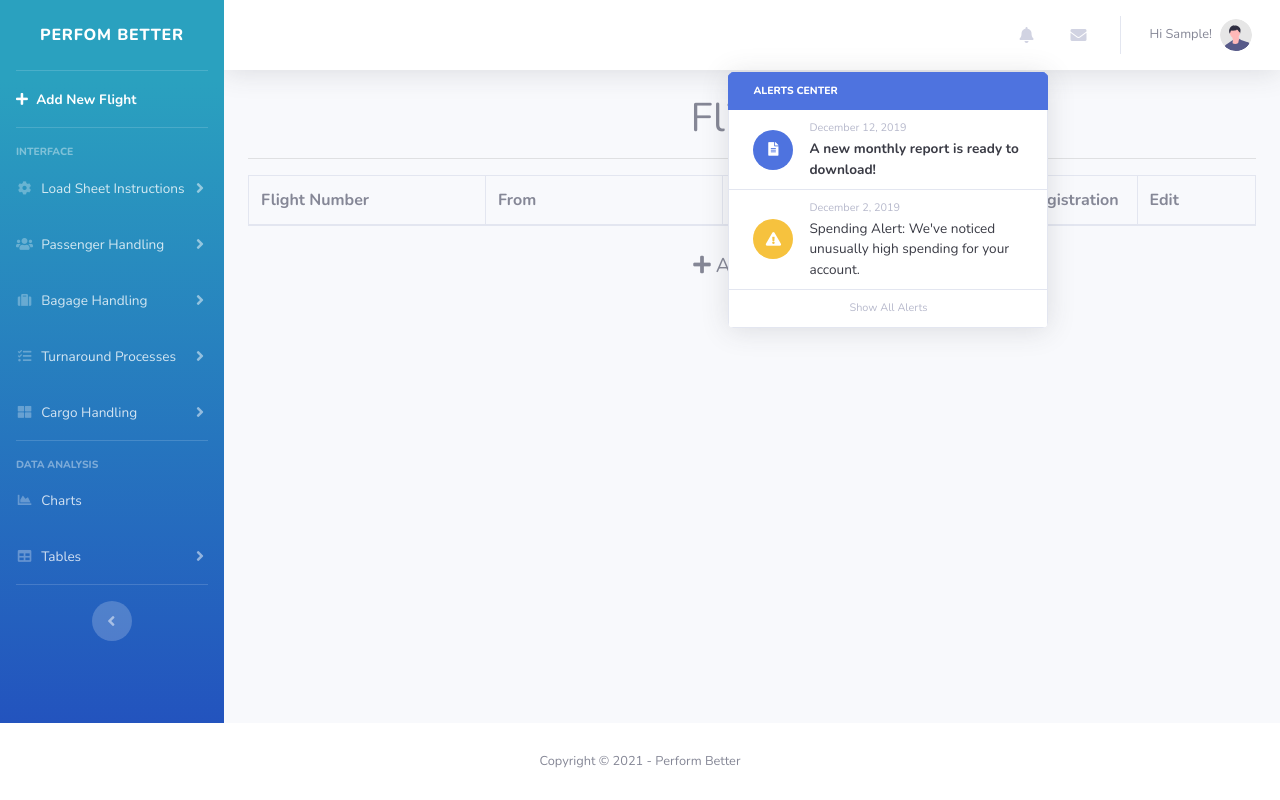
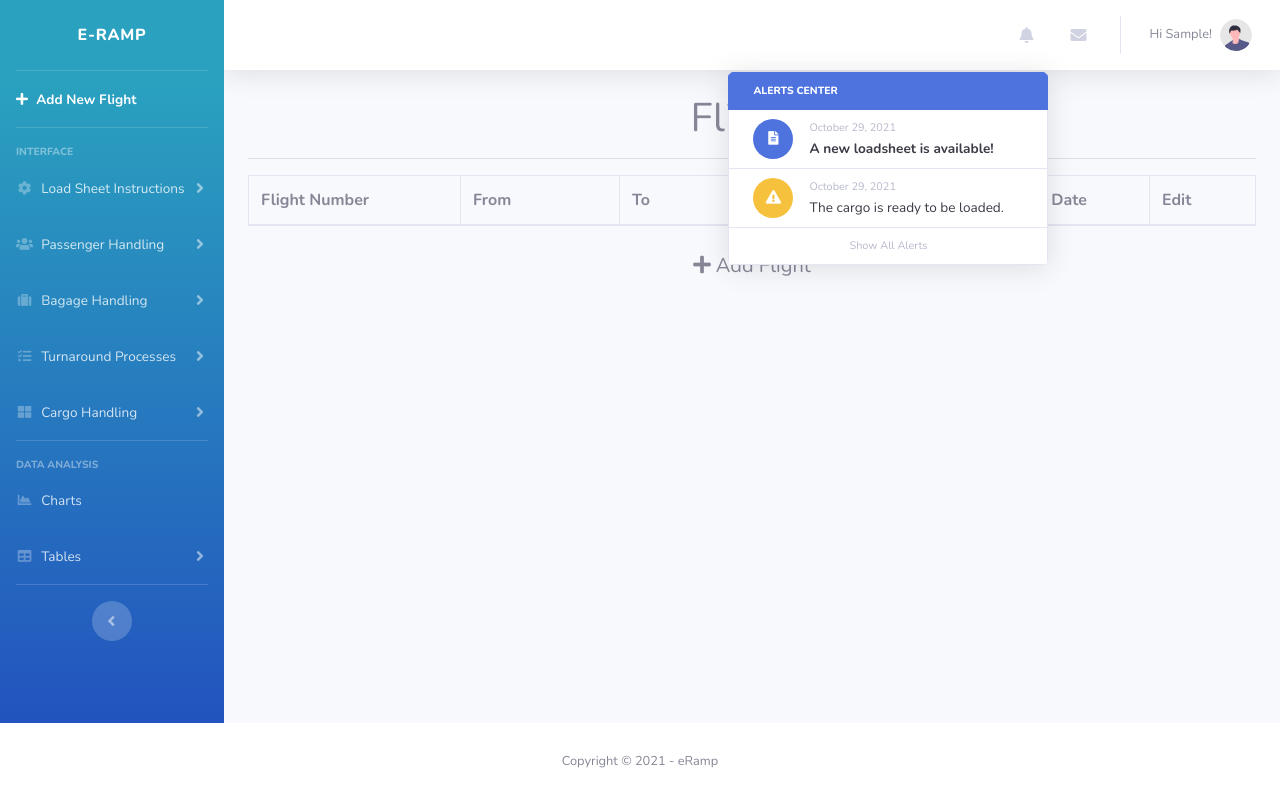
Before and after one commit to AhlemKaabi/DigiRamp_flask_app, a Flask app: page /dashboard/flights in a window 1280 px wide, after a click that opens the changed part. Run offline with Flask 2, Linux system fonts and the light colour scheme; the visitor is signed in with stand-in values (Sample User, id 1); data comes from the database, SQL or seed files in the repository; data that the repository does not hold is empty; some libraries are stand-ins or nearby versions.

Commit message:
MVP complete

```diff
--- a/app/dashboard/controller.py
+++ b/app/dashboard/controller.py
@@ -1,8 +1,7 @@
 from flask import flash, redirect, render_template, url_for, jsonify
 from flask.globals import request
 from flask_login import login_required, current_user
-from requests import NullHandler
-
+import datetime
 from . import dashboard
 from .forms import FlightForm
 from .. import db
@@ -21,6 +20,37 @@ def list_flights():
 
     return render_template('dashboard/flights/flights.html', flights=flights)
 
+
+def transform_date(date):
+    transformed_date = ""
+    months = {
+        "01": "JAN",
+        "02": "FEB",
+        "03": "MAR",
+        "04": "APR",
+        "05": "MAY",
+        "06": "JUN",
+        "07": "JUL",
+        "08": "AUG",
+        "09": "SEP",
+        "10": "OCT",
+        "11": "NOV",
+        "12": "DEC",
+    }
+    if date:
+        date_split = date.split('-')
+        if len(date_split) == 3:
+            year = str(date_split[0])[-2:] #select the last 2 char , this is who the year is represented in the loadsheet
+            month = date_split[1]
+            day = date_split[2]
+    else:
+        return date
+    for Mon_C, Mon_L in months.items():
+        if Mon_C == month:
+            month = Mon_L
+    transformed_date = ''.join([day, month, year])
+    return transformed_date
+
 # dashboard to start the ramp operations!
 @dashboard.route('/flights/<int:id>', methods=['GET', 'POST'])
 @login_required
@@ -37,6 +67,7 @@ def start_operation(id):
     flight_data["destination"] = flight.destination
     flight_data["aircraft_registration"] = flight.aircraft_registration
     flight_data["id"] = flight.id
+    flight_data["date"] = flight.date
 
     return render_template('dashboard/rampdashboard.html', title="Dashboard", flight_data=flight_data)
 
@@ -51,10 +82,12 @@ def add_flight():
     add_flight = True
     form = FlightForm()
     if form.validate_on_submit():
+        today = str(datetime.date.today())
         flight = Flight(flight_number=form.flight_number.data.upper(),
                         departure=form.departure.data.upper(),
                         destination=form.destination.data.upper(),
                         aircraft_registration=form.aircraft_registration.data.upper(),
+                        date = transform_date(today),
                         rampagent_id = current_user.id)
         try:
             # add flight to the database and start ramp operations
--- a/app/models.py
+++ b/app/models.py
@@ -71,6 +71,7 @@ class Flight(db.Model):
     departure = db.Column(db.String(20), index=True)
     destination = db.Column(db.String(20), index=True)
     aircraft_registration = db.Column(db.String(20), index=True)
+    date = db.Column(db.String(20), index=True)
     rampagent_id = db.Column(db.Integer, db.ForeignKey('rampagents.id'))
 
 
--- a/app/templates/auth/login.html
+++ b/app/templates/auth/login.html
@@ -9,7 +9,7 @@
     <meta name="description" content="">
     <meta name="author" content="">
 
-    <title>{{ title }} - Perform Better</title>
+    <title>{{ title }} - eRamp</title>
     <!-- Favicon-->
     <link rel="icon" type="image/x-icon" href="../../static/assets/favicon.ico" />
     <!-- Custom fonts for this template-->
--- a/app/templates/auth/register.html
+++ b/app/templates/auth/register.html
@@ -9,7 +9,7 @@
     <meta name="description" content="">
     <meta name="author" content="">
 
-    <title>{{ title }} - Perform Better</title>
+    <title>{{ title }} - eRamp</title>
     <!-- Favicon-->
     <link rel="icon" type="image/x-icon" href="../../static/assets/favicon.ico" />
     <!-- Custom fonts for this template-->
--- a/app/templates/base.html
+++ b/app/templates/base.html
@@ -28,7 +28,7 @@
 					<div class="sidebar-brand-icon rotate-n-15">
 						<!-- <i class="fas fa-laugh-wink"></i> -->
 					</div>
-					<div class="sidebar-brand-text mx-3">Perfom Better</div>
+					<div class="sidebar-brand-text mx-3">e-Ramp</div>
 				</a>
 
 				<!-- Divider -->
@@ -244,8 +244,8 @@
 											</div>
 										</div>
 										<div>
-											<div class="small text-gray-500">December 12, 2019</div>
-											<span class="font-weight-bold">A new monthly report is ready to download!</span>
+											<div class="small text-gray-500">October 29, 2021</div>
+											<span class="font-weight-bold">A new loadsheet is available!</span>
 										</div>
 									</a>
 									<a class="dropdown-item d-flex align-items-center" href="#">
@@ -255,8 +255,8 @@
 											</div>
 										</div>
 										<div>
-											<div class="small text-gray-500">December 2, 2019</div>
-											Spending Alert: We've noticed unusually high spending for your account.
+											<div class="small text-gray-500">October 29, 2021</div>
+											The cargo is ready to be loaded.
 										</div>
 									</a>
 									<a class="dropdown-item text-center small text-gray-500" href="#">Show All Alerts</a>
@@ -284,9 +284,8 @@
 											<div class="status-indicator bg-success"></div>
 										</div>
 										<div class="font-weight-bold">
-											<div class="text-truncate">Hi there! I am wondering if you can help me with a
-												problem I've been having.</div>
-											<div class="small text-gray-500">Emily Fowler · 58m</div>
+											<div class="text-truncate">Hi there! are we read for the deplanment?.</div>
+											<div class="small text-gray-500">Emily Fowler · 3m</div>
 										</div>
 									</a>
 									<a class="dropdown-item text-center small text-gray-500" href="#">Read More Messages</a>
@@ -306,14 +305,14 @@
 								<!-- Dropdown - User Information -->
 								<div class="dropdown-menu dropdown-menu-right shadow animated--grow-in"
 									aria-labelledby="userDropdown">
-									<a class="dropdown-item" href="#">
+									<!-- <a class="dropdown-item" href="#">
 										<i class="fas fa-user fa-sm fa-fw mr-2 text-gray-400"></i>
 										Profile
 									</a>
 									<a class="dropdown-item" href="#">
 										<i class="fas fa-cogs fa-sm fa-fw mr-2 text-gray-400"></i>
 										Settings
-									</a>
+									</a> -->
 									<a class="dropdown-item" href="{{ url_for('dashboard.list_flights') }}">
 										<i class="fas fa-list fa-sm fa-fw mr-2 text-gray-400"></i>
 										List My Flights
@@ -335,7 +334,7 @@
 					<footer class="sticky-footer bg-white fixed-bottom">
 						<div class="container my-auto">
 							<div class="copyright text-center my-auto">
-								<span>Copyright &copy; 2021 - Perform Better</span>
+								<span>Copyright &copy; 2021 - eRamp</span>
 							</div>
 						</div>
 					</footer>
--- a/app/templates/dashboard/flights/flights.html
+++ b/app/templates/dashboard/flights/flights.html
@@ -58,19 +58,21 @@
 										<thead>
 										<tr>
 											<th width="20%">Flight Number</th>
-											<th width="20%">From</th>
-											<th width="20%">To</th>
-											<th width="15%">Aircraft registration</th>
+											<th width="15%">From</th>
+											<th width="15%">To</th>
+											<th width="20%">Aircraft registration</th>
+											<th width="15%">Flight Date</th>
 											<th width="10%">Edit</th>
 										</tr>
 										</thead>
 										<tbody>
 											{% for flight in flights %}
 											<tr>
-												<td> {{ flight.flight_number }} </td>
-												<td> {{ flight.departure }} </td>
+												<td>{{ flight.flight_number }}</td>
+												<td>{{ flight.departure }}</td>
 												<td>{{ flight.destination }}</td>
 												<td>{{ flight.aircraft_registration }}</td>
+												<td>{{ flight.date }}</td>
 												<td>
 													<svg xmlns="http://www.w3.org/2000/svg" width="16" height="16" fill="currentColor" class="bi bi-pencil" viewBox="0 0 16 16">
 														<path d="M12.146.146a.5.5 0 0 1 .708 0l3 3a.5.5 0 0 1 0 .708l-10 10a.5.5 0 0 1-.168.11l-5 2a.5.5 0 0 1-.65-.65l2-5a.5.5 0 0 1 .11-.168l10-10zM11.207 2.5 13.5 4.793 14.793 3.5 12.5 1.207 11.207 2.5zm1.586 3L10.5 3.207 4 9.707V10h.5a.5.5 0 0 1 .5.5v.5h.5a.5.5 0 0 1 .5.5v.5h.293l6.5-6.5zm-9.761 5.175-.106.106-1.528 3.821 3.821-1.528.106-.106A.5.5 0 0 1 5 12.5V12h-.5a.5.5 0 0 1-.5-.5V11h-.5a.5.5 0 0 1-.468-.325z"/>
--- a/app/templates/dashboard/tables/iata_code.html
+++ b/app/templates/dashboard/tables/iata_code.html
@@ -13,7 +13,7 @@
 {% endblock%}
 {% block favicon%}../../../static/assets/img/favicon.ico{% endblock%}
 
-{% block title %}Flights Turnarount{% endblock %}
+{% block title %}IATA Codes{% endblock %}
 {% block script_links%}
 	<!-- Bootstrap core JavaScript-->
 	<script src="../../../static/vendor/jquery/jquery.min.js"></script>
--- a/app/templates/dashboard/tables/operated_flights.html
+++ b/app/templates/dashboard/tables/operated_flights.html
@@ -67,7 +67,7 @@ class="d-none d-sm-inline-block form-inline mr-auto ml-md-3 my-2 my-md-0 mw-100
 						{% endwith %}
 					</div>
 						<h4 style="text-align:center;">All Flights for {{ current_user.first_name}} {{ current_user.last_name}}</h4>
-					{% if flights and processes %}
+					{% if flights or processes %}
 						<hr class="intro-divider">
 						<div class="center">
 						{% for flight in flights%}
@@ -111,7 +111,7 @@ class="d-none d-sm-inline-block form-inline mr-auto ml-md-3 my-2 my-md-0 mw-100
 					{% else %}
 					<div style="text-align: center">
 						<div style="text-align: center">
-							<h3> No Flight have been added. </h3>
+							<h3> No Flight have been Operated.</h3>
 							<hr class="intro-divider">
 						</div>
 					</div>
```
Also changed, not shown: app/templates/dashboard/rampdashboard.html (+6 -84 lines), app/templates/landingpage/landingpage.html (+4 -4 lines), migrations/versions/53f9805e3b57_.py (added, +30 -0 lines).
